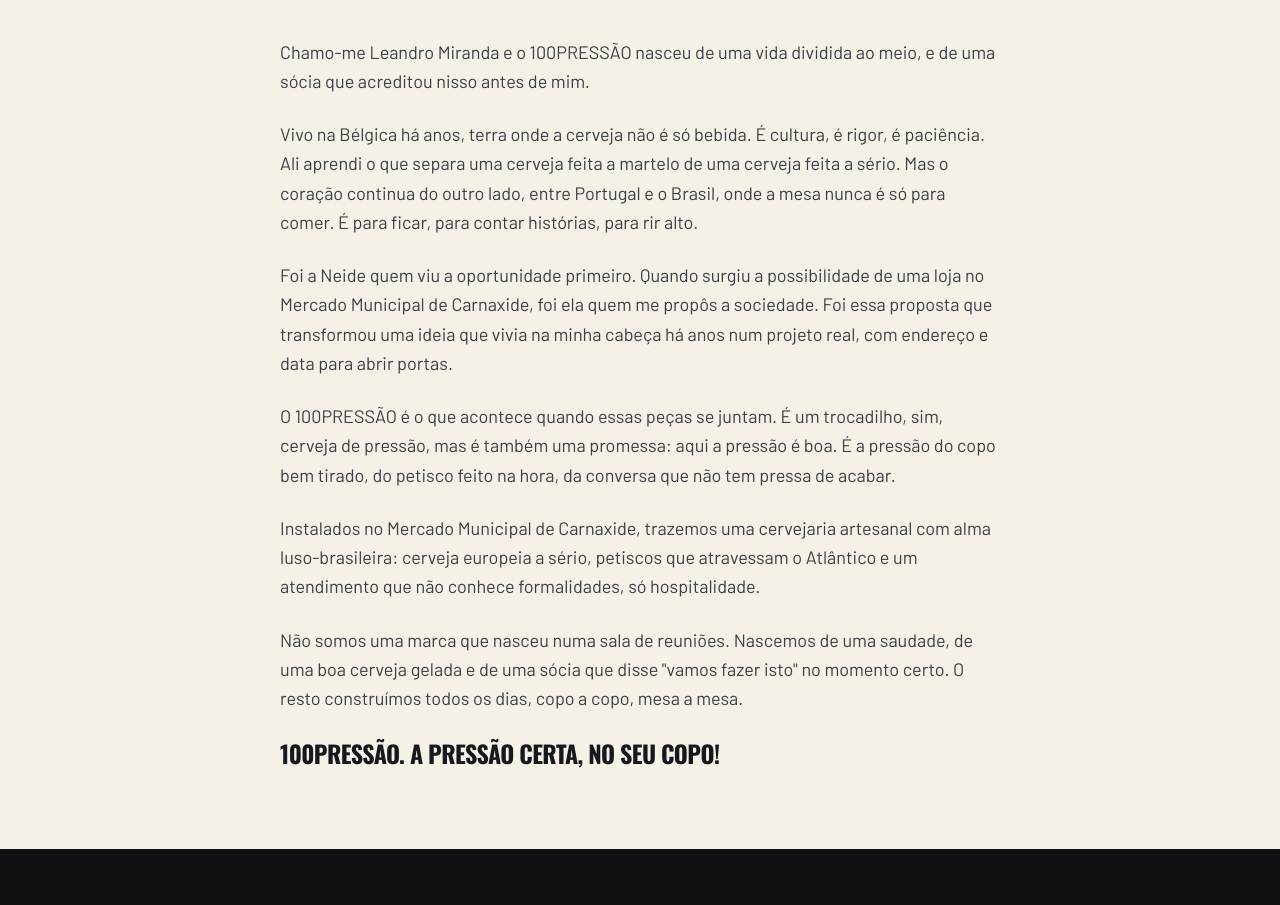
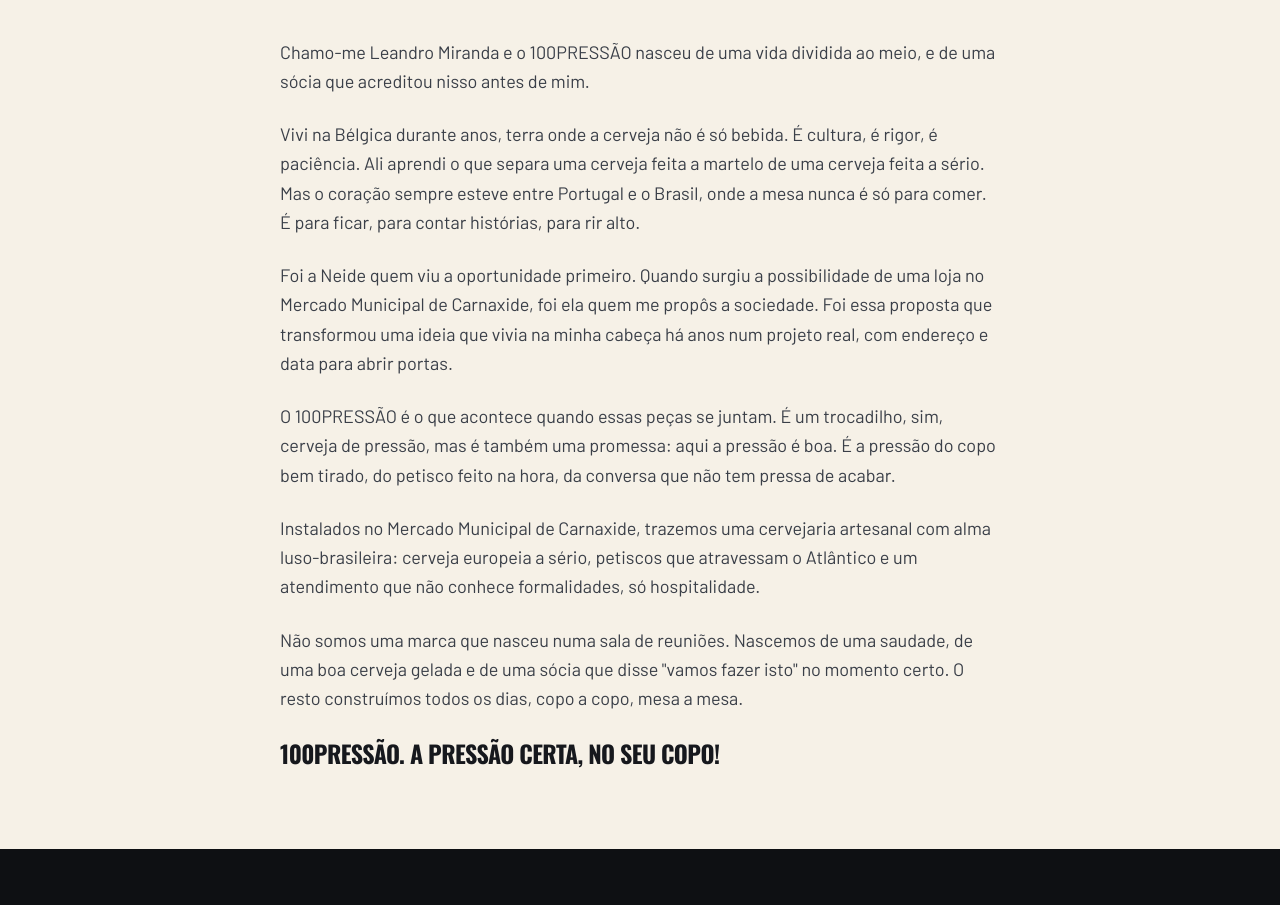
Before and after one commit to nourysmarteats/100PRESSAO, a React (Vite) app: page /quem-somos in a window 1280 px wide. Shown: the part 1280-2185 px from the top of the page. Built offline with nearby package versions, Linux system fonts and the light colour scheme; no server answers; the database is empty.

Commit message:
Quem Somos: vivi na Bélgica

```diff
--- a/src/pages/QuemSomos.jsx
+++ b/src/pages/QuemSomos.jsx
@@ -23,7 +23,7 @@
 
 const HISTORIA = [
   'Chamo-me Leandro Miranda e o 100PRESSÃO nasceu de uma vida dividida ao meio, e de uma sócia que acreditou nisso antes de mim.',
-  'Vivo na Bélgica há anos, terra onde a cerveja não é só bebida. É cultura, é rigor, é paciência. Ali aprendi o que separa uma cerveja feita a martelo de uma cerveja feita a sério. Mas o coração continua do outro lado, entre Portugal e o Brasil, onde a mesa nunca é só para comer. É para ficar, para contar histórias, para rir alto.',
+  'Vivi na Bélgica durante anos, terra onde a cerveja não é só bebida. É cultura, é rigor, é paciência. Ali aprendi o que separa uma cerveja feita a martelo de uma cerveja feita a sério. Mas o coração sempre esteve entre Portugal e o Brasil, onde a mesa nunca é só para comer. É para ficar, para contar histórias, para rir alto.',
   'Foi a Neide quem viu a oportunidade primeiro. Quando surgiu a possibilidade de uma loja no Mercado Municipal de Carnaxide, foi ela quem me propôs a sociedade. Foi essa proposta que transformou uma ideia que vivia na minha cabeça há anos num projeto real, com endereço e data para abrir portas.',
   'O 100PRESSÃO é o que acontece quando essas peças se juntam. É um trocadilho, sim, cerveja de pressão, mas é também uma promessa: aqui a pressão é boa. É a pressão do copo bem tirado, do petisco feito na hora, da conversa que não tem pressa de acabar.',
   'Instalados no Mercado Municipal de Carnaxide, trazemos uma cervejaria artesanal com alma luso-brasileira: cerveja europeia a sério, petiscos que atravessam o Atlântico e um atendimento que não conhece formalidades, só hospitalidade.',
```
